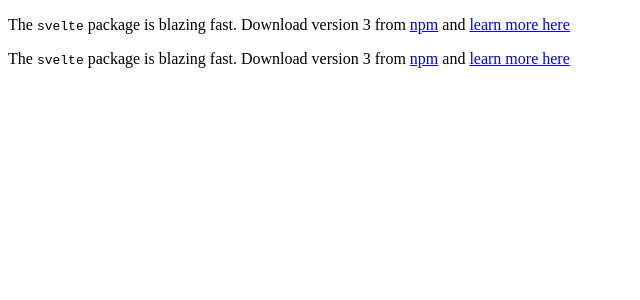
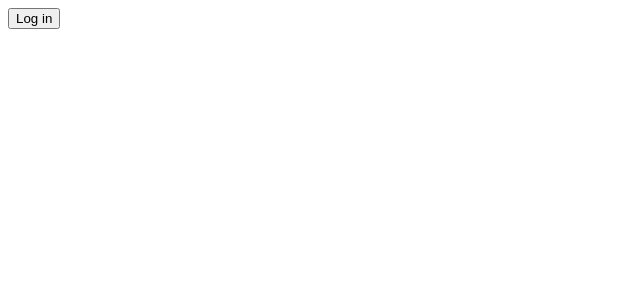
Before and after one commit to mooninlearn/learn-svelte-web-official_tutorial, a Svelte app: page / in a window 1280 px wide. Shown: the top 300 px of the page, without its empty margins (0-640 px from the left). Built offline with nearby package versions, Linux system fonts and the light colour scheme.

Commit message:
Logic  If blocks

```diff
--- a/src/App.svelte
+++ b/src/App.svelte
@@ -1,13 +1,19 @@
 <script>
-	import Info from './Info.svelte';
+	let user = { loggedIn: false };
 
-	const pkg = {
-		name: 'svelte',
-		version: 3,
-		speed: 'blazing',
-		website: 'https://svelte.dev'
-	};
+	function toggle() {
+		user.loggedIn = !user.loggedIn;
+	}
 </script>
 
-<Info name={pkg.name} version={pkg.version} speed={pkg.speed} website={pkg.website}/>
-<Info {...pkg}/>
+{#if user.loggedIn}
+	<button on:click={toggle}>
+		Log out
+	</button>
+{/if}
+
+{#if !user.loggedIn}
+	<button on:click={toggle}>
+		Log in
+	</button>
+{/if}
--- a/src/Info.svelte
+++ /dev/null
@@ -1,12 +0,0 @@
-<script>
-	export let name;
-	export let version;
-	export let speed;
-	export let website;
-</script>
-
-<p>
-	The <code>{name}</code> package is {speed} fast.
-	Download version {version} from <a href="https://www.npmjs.com/package/{name}">npm</a>
-	and <a href={website}>learn more here</a>
-</p>
```
Also changed, not shown: 1 other file (tests, documents, lock files or other folders).
